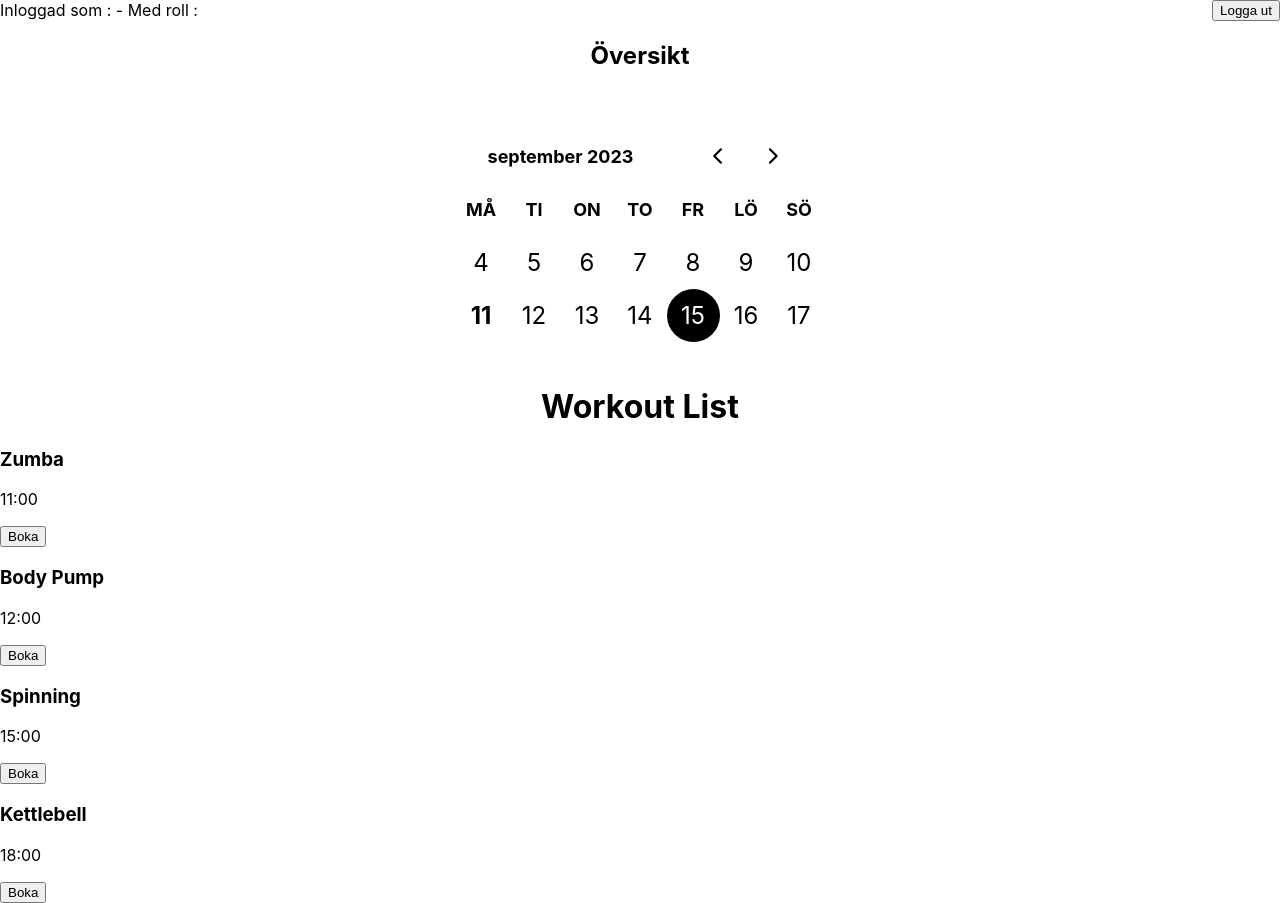
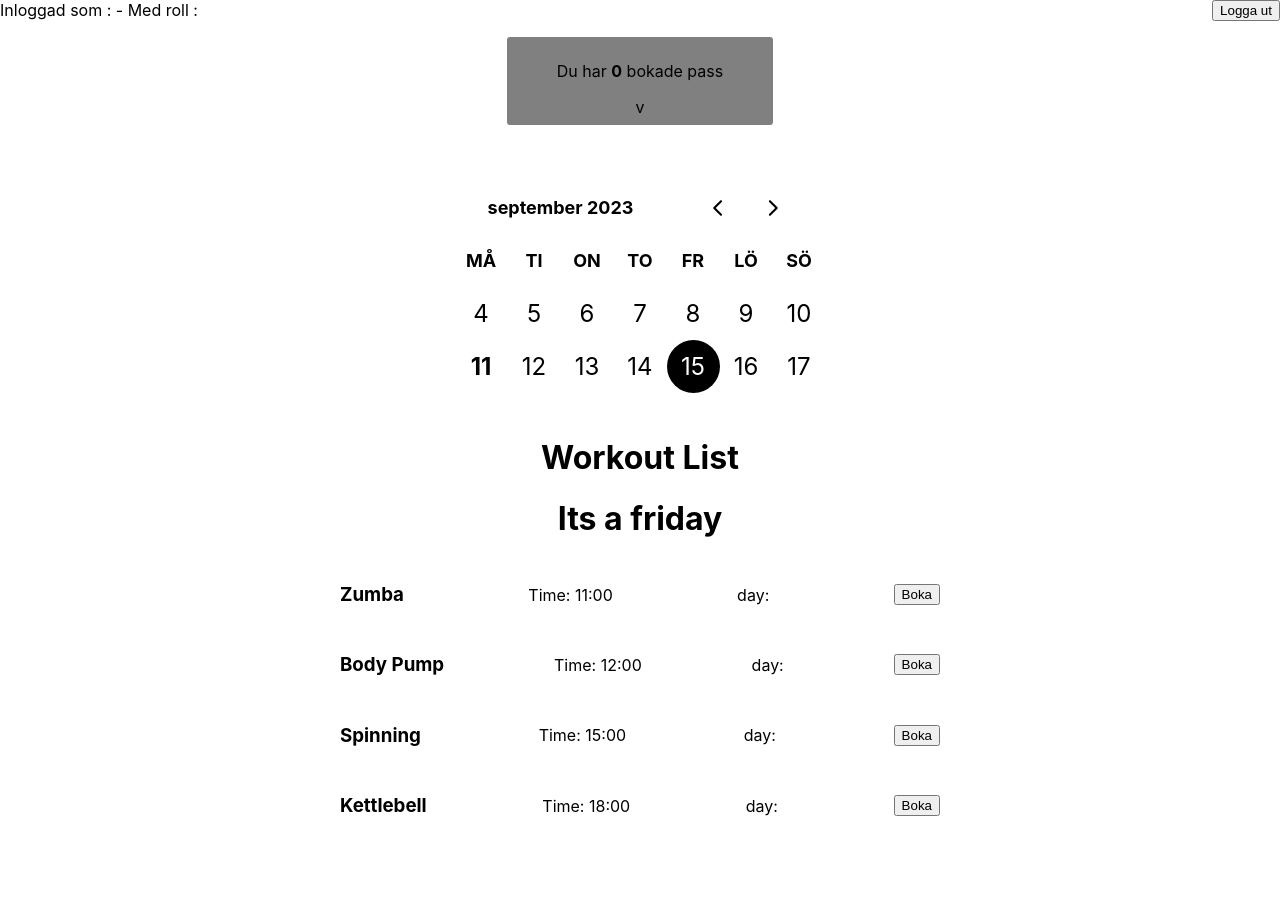
Before and after one commit to BoMar-Dev/strong-n-epic-react-typescript, a React (Create React App) app: page /user in a window 1280 px wide. Both pictures are taken after a click on the button "15". After the commit the page ends 841 px from the top, so only its background shows below. Built offline with nearby package versions, Linux system fonts and the light colour scheme.

Commit message:
render its a friday when click on friday, render workout when click boka and increment bokade pass when boka is clicked

```diff
--- a/src/components/ShowWorkout.tsx
+++ b/src/components/ShowWorkout.tsx
@@ -16,80 +16,35 @@ import { IWorkout } from "../types/WorkoutType";
 
 // DB
 import { Workouts } from "../db/Workouts";
+import { log } from "console";
 
 
 const WorkoutList = ({setProducts, products}: any) => {
-  // const [products, setProducts] = useState(initialWorkoutDB);
   const [selectedDay, setSelectedDay] = useState<Date>();
-  const [count, setCount] = useState(0);
-  const [selectedWorkout, setSelectedWorkout] = useState<string[]>([]);
 
 
+  const handleDayClick = (day: Date) => {
+    console.log(day);
 
-  const increment = () => {
-    setCount((count) => count + 1);
-  };
-
-  const handledWorkoutChange = (workoutName: string) => {
-    setSelectedWorkout([...selectedWorkout, workoutName]);
-  };
-
-  const handleDayClick = (day: Date) => {
     setSelectedDay(day);
   };
 
 
-  // const renderTodaysWorkouts = () => {
-  //   console.log(selectedDay?.getDay());
+  const renderTodaysWorkouts = () => {
+    console.log(selectedDay?.getDay());
 
-  //   if (selectedDay && selectedDay.getDay() === 5) {
-  //     return <>{renderWorkouts()}</>;
-  //   } else {
-  //     return null;
-  //   }
-  // };
+    if (selectedDay && selectedDay.getDay() === 5) {
+      console.log(selectedDay.getDay());
 
-  // const renderWorkouts = () => {
-  //   return Workouts.map((workout: IWorkout) => (
-  //     <div className="workout-container" key={workout.id}>
-  //       <h3>{workout.name}</h3>
-  //       <p>Time: {workout.time}</p>
-  //       <p>day: {workout.weekDay}</p>
-  //       <button
-  //         onClick={() => {
-  //           handledWorkoutChange(workout.name);
-  //           increment();
-  //         }}>
-  //         Boka
-  //       </button>
-  //     </div>
-  //   ));
-  // };
+      return <h1>Its a friday</h1>;
+    } else {
+      return null;
+    }
+  };
 
 
   return (
     <div>
-      <div>
-        {localStorage.getItem("role") === "USER" ? (
-          <div className="booked-workout-container">
-            <p>
-              Du har <span className="count">{count}</span> bokade pass{" "}
-            </p>
-            <span>v</span>
-          </div>
-        ) : (
-          <div className="admin-title">
-            <h2>Översikt</h2>
-          </div>
-        )}
-      </div>
-      <div>
-        <ul className="selected-workout">
-          {selectedWorkout.map((item) => (
-            <li>{item}</li>
-          ))}
-        </ul>
-      </div>
       <div className="calendar-container">
         <div>
           <DayPicker
@@ -106,26 +61,8 @@ const WorkoutList = ({setProducts, products}: any) => {
           />
         </div>
         <h1>Workout List</h1>
-        {/* <div>
-          {products.map((product:any) => {
-            return (
-              <div key={product.id}>
-                <h3>{product.name}</h3>
-                <p>{product.time}</p>
-                <p>{product.weekDay}</p>
-                {localStorage.getItem("role") === "USER" ? (
-                  <button>Boka</button >
-                ) : (
-                  <button>Ta bort pass</button >
-                )}
-
-              </div>
-            )
-          })}
-        </div> */}
-        {/* <div>{renderTodaysWorkouts()}</div> */}
+        <div>{renderTodaysWorkouts()}</div>
       </div>
-      {/* < AdminPage setproduct ={setProducts} product = {products}/> */}
     </div>
 
   );
--- a/src/pages/AdminPage.tsx
+++ b/src/pages/AdminPage.tsx
@@ -26,6 +26,7 @@ const AdminPage = ({setProducts, products}: any) => {
                 <p> {product.time}</p>
                 <p>{product.id}</p>
                 <p>{product.weekDay}</p>
+
             </div>
           );
         })}
--- a/src/pages/UserPage.tsx
+++ b/src/pages/UserPage.tsx
@@ -10,30 +10,58 @@ import ShowWorkout from "../components/ShowWorkout";
 import { Workouts } from "../db/Workouts";
 import WorkoutList from "../components/ShowWorkout";
 import { IWorkout } from "../types/WorkoutType";
+import { log } from "console";
 
 const UserPage = ({setProducts, products}: any) => {
+  const [selectedWorkout, setSelectedWorkout] = useState<string[]>([]);
+  const [count, setCount] = useState(0);
+
+  const increment = () => {
+    setCount((count) => count + 1);
+  };
+
+  const handledWorkoutChange = (workoutName: string) => {
+    setSelectedWorkout([...selectedWorkout, workoutName]);
+  };
+
+  const renderWorkouts = () => {
+    return products.map((workout: IWorkout) => (
+      <div className="workout-container" key={workout.id}>
+        <h3>{workout.name}</h3>
+        <p>Time: {workout.time}</p>
+        <p>day: {workout.weekDay}</p>
+        <button
+          onClick={() => {
+            handledWorkoutChange(workout.name);
+            increment();
+          }}>
+          Boka
+        </button>
+      </div>
+    ));
+  };
+
 
   return (
     <>
       <Header />
+      <div className="booked-workout-container">
+            <p>Du har <span className="count">{count}</span> bokade pass{" "}</p>
+            <span>v</span>
+      </div>
+      <div>
+        <ul className="selected-workout">
+          {selectedWorkout.map((item) => (
+            <li>{item}</li>
+          ))}
+        </ul>
+      </div>
       <WorkoutList products={products} setProducts={setProducts}  />
-      <div className="App-container">
-        {products.map((product:any) => {
-          return (
-            <div className="App-item">
-                <h3> {product.name}</h3>
-                <p> {product.time}</p>
-                <p>{product.weekDay}</p>
-                <button>Boka</button>
-            </div>
-          );
-        })}
-      </div>
+      {renderWorkouts()}
     </>
   );
 };
 
 
 
-
 export default UserPage;
```
